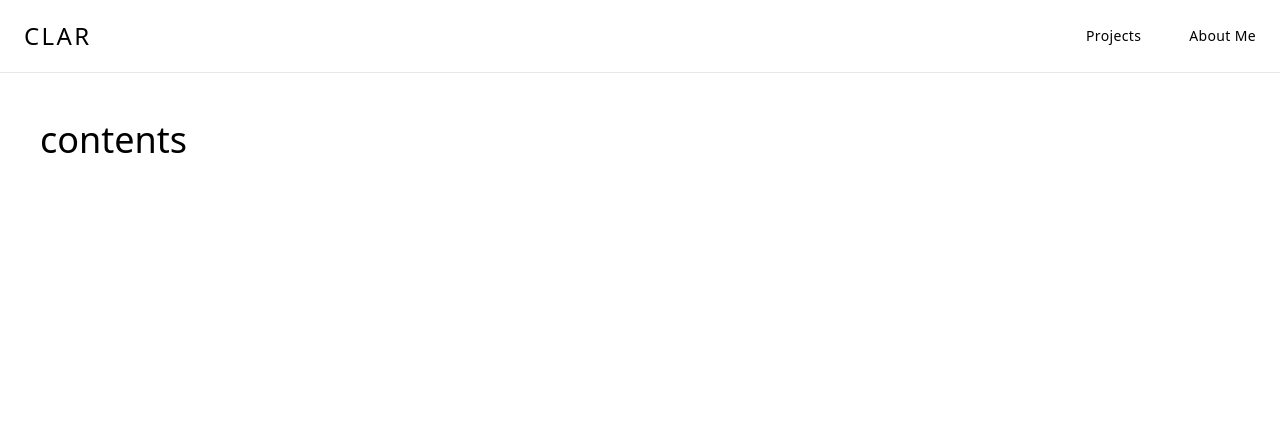
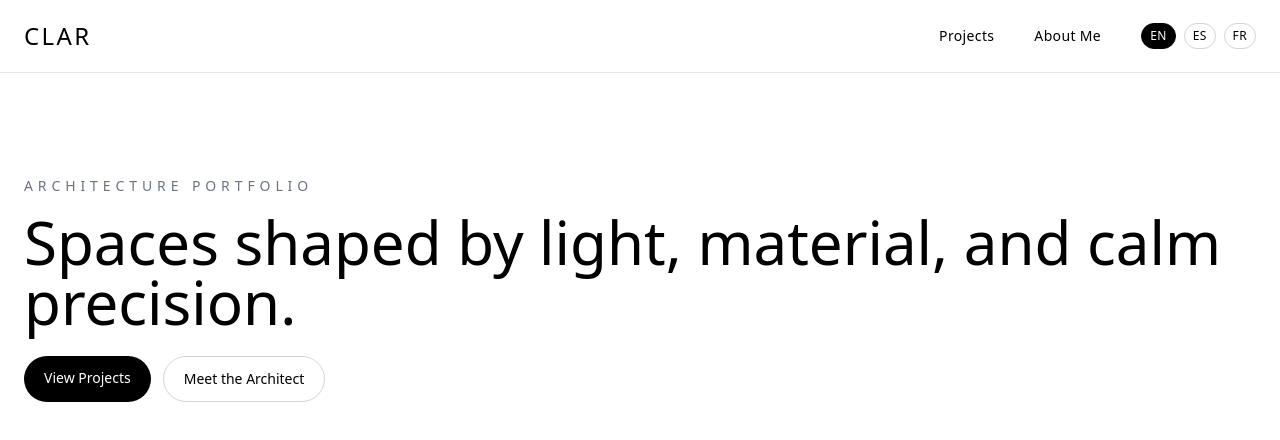
Before and after one commit to othmane75/architect-portfolio, a Next.js app: page / in a window 1280 px wide. Shown: the top 440 px of the page. Built offline with nearby package versions, Linux system fonts and the light colour scheme.

Commit message:
Addedthe translation thing.

```diff
--- /dev/null
+++ b/app/about/page.js
@@ -0,0 +1,40 @@
+'use client';
+
+import { useState, useEffect } from 'react';
+import { NavBar } from '../components/NavBar';
+import { getDictionary } from '../i18n';
+
+export default function AboutPage() {
+  const [lang, setLang] = useState('en');
+  const t = getDictionary(lang);
+
+  useEffect(() => {
+    const stored = typeof window !== 'undefined' ? localStorage.getItem('lang') : null;
+    if (stored) setLang(stored);
+  }, []);
+
+  const changeLang = (lng) => {
+    setLang(lng);
+    if (typeof window !== 'undefined') {
+      localStorage.setItem('lang', lng);
+    }
+  };
+
+  return (
+    <div className="bg-white text-black min-h-screen">
+      <NavBar t={t} lang={lang} onLangChange={changeLang} visible />
+
+      <header className="pt-28 max-w-7xl mx-auto px-6 pb-12">
+        <p className="text-sm uppercase tracking-[0.35em] text-gray-500 mb-3">
+          {t.about.title}
+        </p>
+        <h1 className="text-4xl md:text-5xl font-light mb-3">
+          {t.about.subtitle}
+        </h1>
+        <p className="text-gray-600 max-w-2xl">
+          {t.intro.subtitle}
+        </p>
+      </header>
+    </div>
+  );
+}
--- /dev/null
+++ b/app/components/NavBar.js
@@ -0,0 +1,44 @@
+'use client';
+
+import Link from "next/link";
+import { languages } from "../i18n";
+
+export function NavBar({ t, lang, onLangChange, visible }) {
+  return (
+    <nav
+      className={`fixed w-full top-0 z-40 bg-white/95 backdrop-blur-md border-b border-gray-200 transition-all duration-700 ${
+        visible ? "opacity-100 translate-y-0" : "opacity-0 -translate-y-4"
+      }`}
+    >
+      <div className="max-w-7xl mx-auto px-6 py-5 flex justify-between items-center">
+        <Link href="/" className="text-2xl font-light tracking-widest">
+          {t.logo}
+        </Link>
+
+        <div className="flex items-center space-x-10 text-sm tracking-wide">
+          <Link href="/projects" className="hover:text-gray-600 transition-colors duration-300">
+            {t.nav.projects}
+          </Link>
+          <Link href="/about" className="hover:text-gray-600 transition-colors duration-300">
+            {t.nav.about}
+          </Link>
+          <div className="flex items-center space-x-2">
+            {languages.map((lng) => (
+              <button
+                key={lng}
+                onClick={() => onLangChange(lng)}
+                className={`px-2 py-1 rounded-full text-xs border transition ${
+                  lng === lang
+                    ? "border-black bg-black text-white"
+                    : "border-gray-300 hover:border-black"
+                }`}
+              >
+                {lng.toUpperCase()}
+              </button>
+            ))}
+          </div>
+        </div>
+      </div>
+    </nav>
+  );
+}
--- /dev/null
+++ b/app/i18n.js
@@ -0,0 +1,62 @@
+export const languages = ["en", "es", "fr"];
+
+const dict = {
+  en: {
+    logo: "CLAR",
+    nav: { projects: "Projects", about: "About Me" },
+    intro: {
+      hero: "Architecture Portfolio",
+      subtitle: "Spaces shaped by light, material, and calm precision.",
+      ctaProjects: "View Projects",
+      ctaAbout: "Meet the Architect",
+    },
+    projects: {
+      title: "Projects",
+      subtitle: "Selected works",
+    },
+    about: {
+      title: "About Me",
+      subtitle: "Thoughtful, human-first architecture.",
+    },
+  },
+  es: {
+    logo: "CLAR",
+    nav: { projects: "Proyectos", about: "Sobre mí" },
+    intro: {
+      hero: "Portafolio de Arquitectura",
+      subtitle: "Espacios creados con luz, materialidad y precisión serena.",
+      ctaProjects: "Ver proyectos",
+      ctaAbout: "Conoce al arquitecto",
+    },
+    projects: {
+      title: "Proyectos",
+      subtitle: "Obras seleccionadas",
+    },
+    about: {
+      title: "Sobre mí",
+      subtitle: "Arquitectura humana y cuidadosa.",
+    },
+  },
+  fr: {
+    logo: "CLAR",
+    nav: { projects: "Projets", about: "À propos" },
+    intro: {
+      hero: "Portfolio d’Architecture",
+      subtitle: "Des espaces sculptés par la lumière et la matière, avec précision.",
+      ctaProjects: "Voir les projets",
+      ctaAbout: "Découvrir l’architecte",
+    },
+    projects: {
+      title: "Projets",
+      subtitle: "Réalisations choisies",
+    },
+    about: {
+      title: "À propos",
+      subtitle: "Une architecture attentive et humaine.",
+    },
+  },
+};
+
+export function getDictionary(lang) {
+  return dict[lang] || dict.en;
+}
--- a/app/page.js
+++ b/app/page.js
@@ -1,56 +1,65 @@
 'use client';
 
 import { useState, useEffect } from 'react';
+import { NavBar } from './components/NavBar';
+import { getDictionary } from './i18n';
 
 export default function Home() {
   const [animationStage, setAnimationStage] = useState(0);
-  // 0 = letters scattered
-  // 1 = letters form "CLAR" in center
-  // 2 = "CLAR" moves to nav, site appears
+  const [lang, setLang] = useState('en');
+  const t = getDictionary(lang);
 
+  // Intro: scatter -> assemble -> reveal (more fluid)
   useEffect(() => {
-    // Stage 1: Form "CLAR" in center after 0.5s
-    const timer1 = setTimeout(() => {
-      setAnimationStage(1);
-    }, 500);
-
-    // Stage 2: Move to nav after 2s total
-    const timer2 = setTimeout(() => {
-      setAnimationStage(2);
-    }, 2000);
-
+    const timer1 = setTimeout(() => setAnimationStage(1), 220);
+    const timer2 = setTimeout(() => setAnimationStage(2), 1100);
     return () => {
       clearTimeout(timer1);
       clearTimeout(timer2);
     };
   }, []);
 
-  const letters = ['C', 'L', 'A', 'R'];
+  // Persist language
+  useEffect(() => {
+    const stored = typeof window !== 'undefined' ? localStorage.getItem('lang') : null;
+    if (stored) setLang(stored);
+  }, []);
 
-  // Random starting positions for each letter
+  const changeLang = (lng) => {
+    setLang(lng);
+    if (typeof window !== 'undefined') {
+      localStorage.setItem('lang', lng);
+    }
+  };
+
+  const letters = t.logo.split('');
   const startPositions = [
-    { x: -200, y: -150, rotate: -45 },
-    { x: 250, y: -100, rotate: 90 },
-    { x: -180, y: 200, rotate: -90 },
-    { x: 300, y: 150, rotate: 45 },
+    { x: -220, y: -160, rotate: -35, scale: 0.55 },
+    { x: 260, y: -140, rotate: 28, scale: 0.6 },
+    { x: -200, y: 200, rotate: -22, scale: 0.6 },
+    { x: 280, y: 180, rotate: 32, scale: 0.58 },
   ];
 
   return (
     <div className="bg-white text-black min-h-screen overflow-hidden">
-
       {/* Animated Letters Intro */}
       {animationStage < 2 && (
         <div className="fixed inset-0 flex items-center justify-center bg-white z-50">
-          <div className="relative flex space-x-4">
+          <div className="absolute inset-0 bg-[radial-gradient(circle_at_20%_20%,rgba(0,0,0,0.05),transparent_40%),radial-gradient(circle_at_80%_10%,rgba(0,0,0,0.05),transparent_35%)] blur-3xl opacity-80" />
+          <div className="absolute inset-0 bg-gradient-to-b from-white via-transparent to-white opacity-70" />
+          <div className="relative flex space-x-4 md:space-x-6">
             {letters.map((letter, index) => (
               <div
-                key={letter}
-                className="text-6xl font-light tracking-widest transition-all duration-1000 ease-out"
+                key={letter + index}
+                className="text-6xl font-light tracking-widest transition-all duration-1000 ease-[cubic-bezier(0.23,0.72,0.28,1)]"
                 style={{
                   transform: animationStage === 0
-                    ? `translate(${startPositions[index].x}px, ${startPositions[index].y}px) rotate(${startPositions[index].rotate}deg) scale(0.5)`
-                    : 'translate(0, 0) rotate(0deg) scale(1)',
+                    ? `translate(${startPositions[index]?.x || 0}px, ${startPositions[index]?.y || 0}px) rotate(${startPositions[index]?.rotate || 0}deg) scale(${startPositions[index]?.scale || 0.6})`
+                    : 'translate(0, 0) rotate(0deg) scale(1.04)',
                   opacity: animationStage === 0 ? 0 : 1,
+                  transitionDelay: `${index * 70}ms`,
+                  filter: animationStage === 0 ? 'blur(3px)' : 'blur(0)',
+                  letterSpacing: animationStage === 0 ? '0.15em' : '0.3em',
                 }}
               >
                 {letter}
@@ -61,40 +70,31 @@ export default function Home() {
       )}
 
       {/* Navigation Bar */}
-      <nav
-        className={`fixed w-full top-0 z-40 bg-white/95 backdrop-blur-md border-b border-gray-200 transition-all duration-1000 ${
-          animationStage === 2 ? 'opacity-100 translate-y-0' : 'opacity-0 -translate-y-4'
-        }`}
-      >
-        <div className="max-w-7xl mx-auto px-6 py-5 flex justify-between items-center">
-
-          {/* Left: Logo */}
-          <div className="text-2xl font-light tracking-widest">
-            CLAR
-          </div>
-
-          {/* Right: Links */}
-          <div className="flex space-x-12 text-sm tracking-wide">
-            <a href="#projects" className="hover:text-gray-600 transition-colors duration-300">
-              Projects
-            </a>
-            <a href="#about" className="hover:text-gray-600 transition-colors duration-300">
-              About Me
-            </a>
-          </div>
-
-        </div>
-      </nav>
+      <NavBar t={t} lang={lang} onLangChange={changeLang} visible={animationStage === 2} />
 
       {/* Content Area */}
       <div
-        className={`pt-20 min-h-screen transition-all duration-1000 delay-500 ${
-          animationStage === 2 ? 'opacity-100' : 'opacity-0'
+        className={`pt-24 min-h-screen transition-all duration-900 ${
+          animationStage === 2 ? 'opacity-100 translate-y-0' : 'opacity-0 translate-y-4'
         }`}
       >
-        <h1 className="text-4xl p-10">contents</h1>
+        <header className="max-w-7xl mx-auto px-6 py-16 md:py-20">
+          <p className="text-sm uppercase tracking-[0.35em] text-gray-500 mb-4">
+            {t.intro.hero}
+          </p>
+          <h1 className="text-4xl md:text-6xl font-light leading-tight mb-6">
+            {t.intro.subtitle}
+          </h1>
+          <div className="flex flex-wrap gap-3 text-sm">
+            <a href="/projects" className="px-5 py-3 bg-black text-white rounded-full hover:opacity-90 transition">
+              {t.intro.ctaProjects}
+            </a>
+            <a href="/about" className="px-5 py-3 border border-gray-300 rounded-full hover:border-black transition">
+              {t.intro.ctaAbout}
+            </a>
+          </div>
+        </header>
       </div>
-
     </div>
   );
 }
--- /dev/null
+++ b/app/projects/page.js
@@ -0,0 +1,47 @@
+'use client';
+
+import { useState, useEffect } from 'react';
+import { NavBar } from '../components/NavBar';
+import { getDictionary } from '../i18n';
+
+export default function ProjectsPage() {
+  const [lang, setLang] = useState('en');
+  const t = getDictionary(lang);
+
+  useEffect(() => {
+    const stored = typeof window !== 'undefined' ? localStorage.getItem('lang') : null;
+    if (stored) setLang(stored);
+  }, []);
+
+  const changeLang = (lng) => {
+    setLang(lng);
+    if (typeof window !== 'undefined') {
+      localStorage.setItem('lang', lng);
+    }
+  };
+
+  const projects = [
+    { title: 'Horizonte', location: 'Lake Como', year: '2024' },
+    { title: 'Vertice', location: 'Tokyo', year: '2023' },
+    { title: 'Luz', location: 'Barcelona', year: '2022' },
+    { title: 'Delta', location: 'NYC', year: '2021' },
+  ];
+
+  return (
+    <div className="bg-white text-black min-h-screen">
+      <NavBar t={t} lang={lang} onLangChange={changeLang} visible />
+
+      <header className="pt-28 max-w-7xl mx-auto px-6 pb-12">
+        <p className="text-sm uppercase tracking-[0.35em] text-gray-500 mb-3">
+          {t.projects.title}
+        </p>
+        <h1 className="text-4xl md:text-5xl font-light mb-3">
+          {t.projects.subtitle}
+        </h1>
+        <p className="text-gray-600 max-w-2xl">
+          {t.intro.subtitle}
+        </p>
+      </header>
+    </div>
+  );
+}
```
Also changed, not shown: Library/Preferences/nextjs-nodejs/config.json (added, +7 -0 lines).
